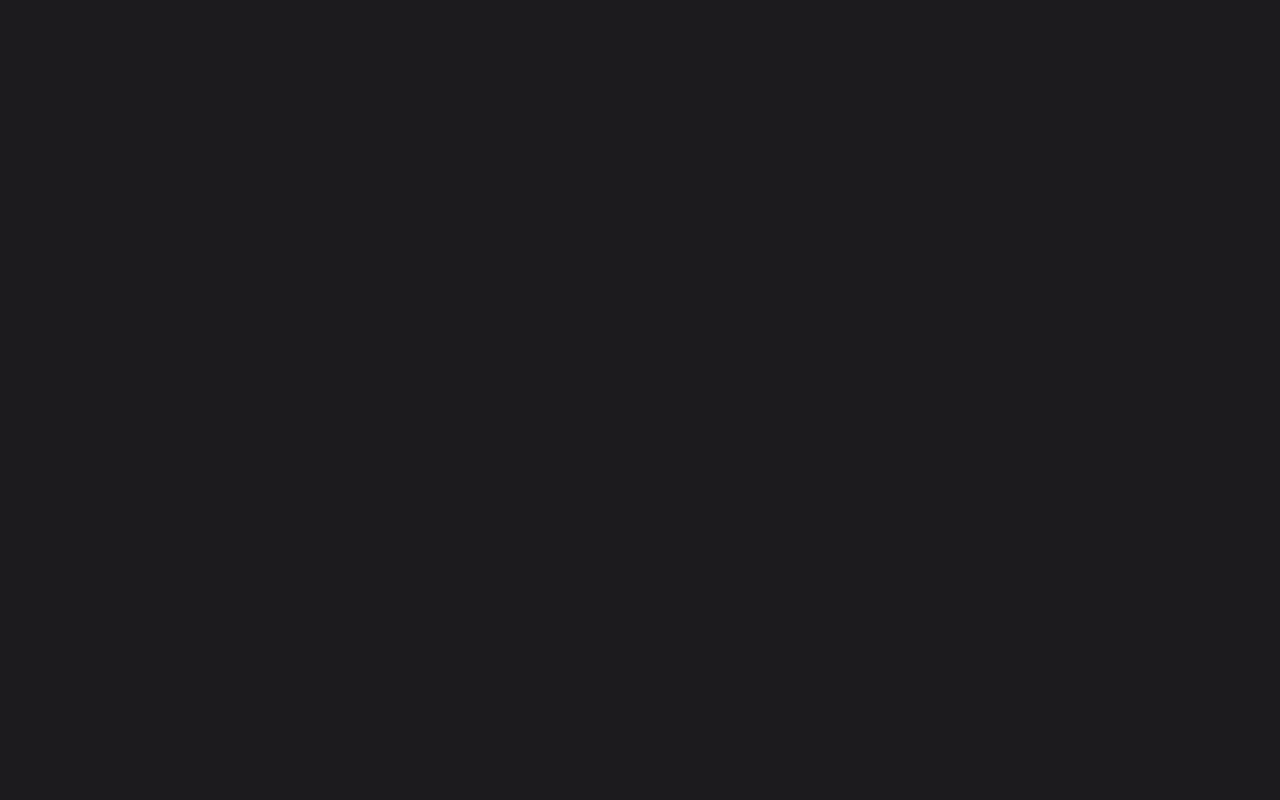
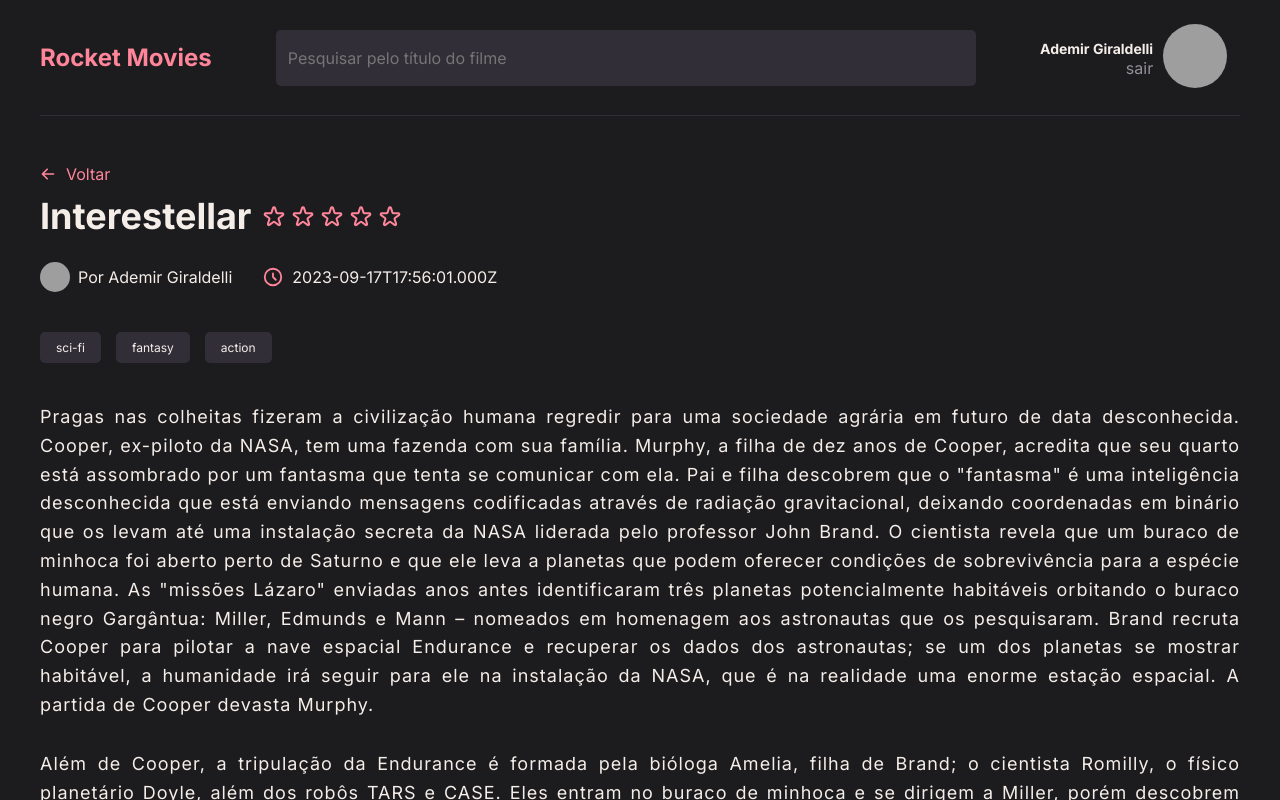
Before and after one commit to aeagiraldelli/rocketmovies, a React (Vite) app in the folder rocketmovies/: page /details/1 in a window 1280 px wide. Before the commit this address had no page. Built offline with nearby package versions, Linux system fonts and the light colour scheme; grey boxes are pictures that could not be loaded.

Commit message:
movie details page.

```diff
--- a/rocketmovies/index.html
+++ b/rocketmovies/index.html
@@ -1,4 +1,4 @@
-<!DOCTYPE html>
+<!doctype html>
 <html lang="pt-br">
   <head>
     <link rel="preconnect" href="https://fonts.googleapis.com" />
@@ -8,10 +8,7 @@
     <link rel="icon" type="image/svg+xml" href="/vite.svg" />
     <meta name="viewport" content="width=device-width, initial-scale=1.0" />
 
-    <link
-      href="https://fonts.googleapis.com/css2?family=Inter:wght@400;500;600;700&display=swap"
-      rel="stylesheet"
-    />
+    <link href="https://fonts.googleapis.com/css2?family=Inter:wght@400;500;600;700&display=swap" rel="stylesheet" />
 
     <title>Rocket Movies</title>
   </head>
--- a/rocketmovies/package.json
+++ b/rocketmovies/package.json
@@ -27,6 +27,7 @@
     "eslint-plugin-react": "^7.32.2",
     "eslint-plugin-react-hooks": "^4.6.0",
     "eslint-plugin-react-refresh": "^0.4.3",
+    "prettier": "^3.0.3",
     "vite": "^4.4.5"
   }
 }
--- a/rocketmovies/src/components/MovieListItem/index.jsx
+++ b/rocketmovies/src/components/MovieListItem/index.jsx
@@ -20,17 +20,17 @@ export function MovieListItem({
 
   let rateElements = [];
   for (let i = 0; i < rating; i++) {
-    rateElements.push(<HiStar key={Math.random() + i} />);
+    rateElements.push(<HiStar key={Date.now()} />);
   }
 
   if (rateElements.length < 5) {
     for (let i = rateElements.length; i < 5; i++) {
-      rateElements.push(<HiOutlineStar key={Math.random() + i} />);
+      rateElements.push(<HiOutlineStar key={Date.now()} />);
     }
   }
 
   const tagElements = tags.map((tag) => {
-    return <Tag name={tag} key={Math.round(Math.random() * 50)} />;
+    return <Tag name={tag} key={Date.now()} />;
   });
 
   return (
--- a/rocketmovies/src/components/MovieListItem/style.js
+++ b/rocketmovies/src/components/MovieListItem/style.js
@@ -5,9 +5,10 @@ export const Container = styled.div`
   padding: 32px;
   margin-top: 36px;
 
-  /* background-color: ${({ theme }) => theme.COLORS.BACKGROUND_800}; */
-  background: rgba(255, 133, 155, 0.05);
+  background-color: ${({ theme }) => theme.COLORS.BROWN};
   border-radius: 10px;
+  cursor: pointer;
+
   h3 {
     font-size: 2.4rem;
     margin-bottom: 8px;
--- a/rocketmovies/src/components/Tag/style.js
+++ b/rocketmovies/src/components/Tag/style.js
@@ -4,6 +4,6 @@ export const Container = styled.span`
   background-color: ${({ theme }) => theme.COLORS.BACKGROUND_800};
   font-size: 1.2rem;
 
-  padding: 8px 12px;
+  padding: 8px 16px;
   border-radius: 5px;
 `;
--- /dev/null
+++ b/rocketmovies/src/pages/MovieDetails/index.jsx
@@ -0,0 +1,88 @@
+import { Link } from 'react-router-dom';
+import { HiArrowLeft, HiStar, HiOutlineStar, HiOutlineClock } from 'react-icons/hi';
+
+import { Header } from '../../components/Header';
+import { Tag } from '../../components/Tag';
+
+import { Author, Container } from './style';
+
+export function MovieDetails({ rating, tags = [], ...rest }) {
+  if (rating > 5) {
+    rating = 5;
+  } else if (rating < 0) {
+    rating = 0;
+  }
+
+  let rateElements = [];
+  for (let i = 0; i < rating; i++) {
+    rateElements.push(<HiStar key={Date.now()} />);
+  }
+
+  if (rateElements.length < 5) {
+    for (let i = rateElements.length; i < 5; i++) {
+      rateElements.push(<HiOutlineStar key={Date.now()} />);
+    }
+  }
+
+  tags = ['sci-fi', 'fantasy', 'action'];
+
+  const tagElements = tags.map((tag) => {
+    return <Tag name={tag} key={Date.now()} />;
+  });
+
+  return (
+    <Container>
+      <div className="page-header">
+        <Header />
+      </div>
+      <header>
+        <Link className="back-link" to="/">
+          <HiArrowLeft />
+          Voltar
+        </Link>
+      </header>
+      <main>
+        <div className="title">
+          <h2>Interestellar</h2>
+          <div className="rate-stars">{rateElements}</div>
+        </div>
+        <Author>
+          <div className="inline record-author">
+            <img src="https://github.com/aeagiraldelli.png" alt="Foto do usuário" />
+            <h3>Ademir Giraldelli</h3>
+          </div>
+          <div className="inline record-date">
+            <HiOutlineClock className="icon" />
+            {new Date().toISOString()}
+          </div>
+        </Author>
+        <div className="tags">{tagElements}</div>
+        <div className="movie-description">
+          <p>
+            Pragas nas colheitas fizeram a civilização humana regredir para uma sociedade agrária em futuro de data
+            desconhecida. Cooper, ex-piloto da NASA, tem uma fazenda com sua família. Murphy, a filha de dez anos de
+            Cooper, acredita que seu quarto está assombrado por um fantasma que tenta se comunicar com ela. Pai e filha
+            descobrem que o "fantasma" é uma inteligência desconhecida que está enviando mensagens codificadas através
+            de radiação gravitacional, deixando coordenadas em binário que os levam até uma instalação secreta da NASA
+            liderada pelo professor John Brand. O cientista revela que um buraco de minhoca foi aberto perto de Saturno
+            e que ele leva a planetas que podem oferecer condições de sobrevivência para a espécie humana. As "missões
+            Lázaro" enviadas anos antes identificaram três planetas potencialmente habitáveis orbitando o buraco negro
+            Gargântua: Miller, Edmunds e Mann – nomeados em homenagem aos astronautas que os pesquisaram. Brand recruta
+            Cooper para pilotar a nave espacial Endurance e recuperar os dados dos astronautas; se um dos planetas se
+            mostrar habitável, a humanidade irá seguir para ele na instalação da NASA, que é na realidade uma enorme
+            estação espacial. A partida de Cooper devasta Murphy.
+          </p>
+          <p>
+            Além de Cooper, a tripulação da Endurance é formada pela bióloga Amelia, filha de Brand; o cientista
+            Romilly, o físico planetário Doyle, além dos robôs TARS e CASE. Eles entram no buraco de minhoca e se
+            dirigem a Miller, porém descobrem que o planeta possui enorme dilatação gravitacional temporal por estar tão
+            perto de Gargântua: cada hora na superfície equivale a sete anos na Terra. Eles entram em Miller e descobrem
+            que é inóspito já que é coberto por um oceano raso e agitado por ondas enormes. Uma onda atinge a tripulação
+            enquanto Amelia tenta recuperar os dados de Miller, matando Doyle e atrasando a partida. Ao voltarem para a
+            Endurance, Cooper e Amelia descobrem que 23 anos se passaram.
+          </p>
+        </div>
+      </main>
+    </Container>
+  );
+}
--- /dev/null
+++ b/rocketmovies/src/pages/MovieDetails/style.js
@@ -0,0 +1,121 @@
+import styled from 'styled-components';
+
+export const Container = styled.div`
+  height: 100vh;
+  width: 100%;
+
+  display: grid;
+  grid-template-columns: auto 1200px auto;
+  grid-template-rows: 116px auto;
+  grid-template-areas:
+    '. search .'
+    '. header .'
+    '. content .';
+
+  .page-header {
+    grid-area: search;
+  }
+
+  header {
+    grid-area: header;
+    display: flex;
+    justify-content: space-between;
+    align-items: center;
+
+    margin: 48px 0 10px;
+
+    .btn-add {
+      width: 200px;
+    }
+
+    .back-link {
+      display: flex;
+      gap: 10px;
+      align-items: center;
+
+      color: ${({ theme }) => theme.COLORS.ACCENT};
+    }
+  }
+
+  main {
+    grid-area: content;
+    overflow-y: auto;
+
+    .title {
+      display: flex;
+      align-items: baseline;
+      gap: 10px;
+
+      h2 {
+        font-size: 3.6rem;
+      }
+
+      .rate-stars {
+        color: ${({ theme }) => theme.COLORS.ACCENT};
+        font-size: 24px;
+        display: flex;
+        gap: 5px;
+      }
+    }
+
+    .tags {
+      display: flex;
+      gap: 15px;
+      margin: 40px 0;
+    }
+
+    .movie-description {
+      color: ${({ theme }) => theme.COLORS.WHITE};
+      font-size: 1.8rem;
+      font-weight: normal;
+      line-height: 1.6;
+
+      p {
+        margin-top: 3rem;
+        text-align: justify;
+        letter-spacing: 1px;
+      }
+    }
+  }
+`;
+
+export const Author = styled.div`
+  display: flex;
+  gap: 30px;
+  align-items: center;
+  margin: 24px 0;
+
+  img {
+    width: 30px;
+    height: 30px;
+
+    border-radius: 50%;
+  }
+
+  .inline {
+    display: flex;
+    align-items: center;
+  }
+
+  .record-author,
+  .record-date {
+    gap: 8px;
+  }
+
+  .record-author {
+    h3 {
+      font-weight: normal;
+      font-size: 1.6rem;
+      &::before {
+        content: 'Por ';
+      }
+    }
+  }
+
+  .record-date {
+    .icon {
+      color: ${({ theme }) => theme.COLORS.ACCENT};
+      font-size: 22px;
+    }
+  }
+`;
--- a/rocketmovies/src/pages/Profile/style.js
+++ b/rocketmovies/src/pages/Profile/style.js
@@ -13,7 +13,7 @@ export const Header = styled.div`
   align-items: center;
 
   .back-icon {
-    color: ${({ theme }) => theme.COLORS.BACKGROUND_700};
+    color: ${({ theme }) => theme.COLORS.ACCENT};
     font-size: 16px;
     display: flex;
     align-items: center;
--- a/rocketmovies/src/routes/app.routes.jsx
+++ b/rocketmovies/src/routes/app.routes.jsx
@@ -3,6 +3,7 @@ import { Routes, Route } from 'react-router-dom';
 import { Home } from '../pages/Home';
 import { Profile } from '../pages/Profile';
 import { NewMovie } from '../pages/NewMovie';
+import { MovieDetails } from '../pages/MovieDetails';
 
 export function AppRoutes() {
   return (
@@ -10,6 +11,7 @@ export function AppRoutes() {
       <Route path="/" element={<Home />} />
       <Route path="/profile" element={<Profile />} />
       <Route path="/newmovie" element={<NewMovie />} />
+      <Route path="/details/:id" element={<MovieDetails />} />
     </Routes>
   );
 }
```
Also changed, not shown: 1 other file (tests, documents, lock files or other folders).
